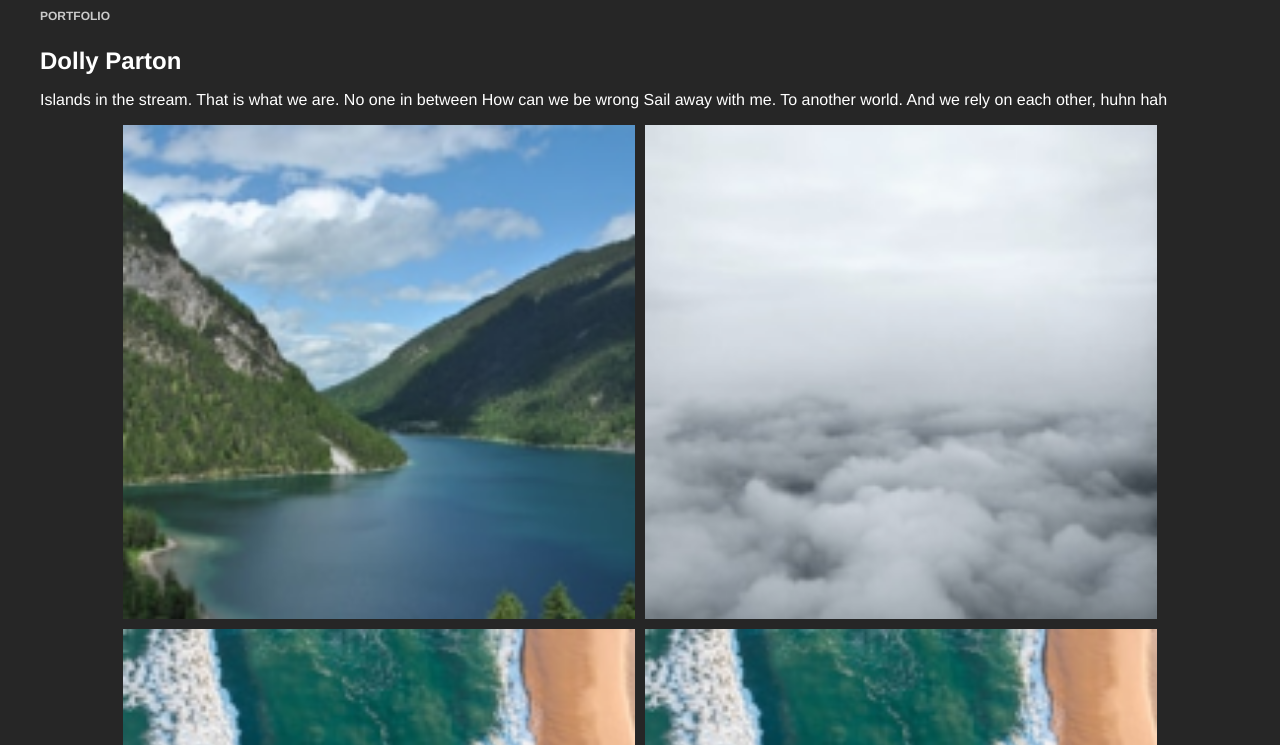
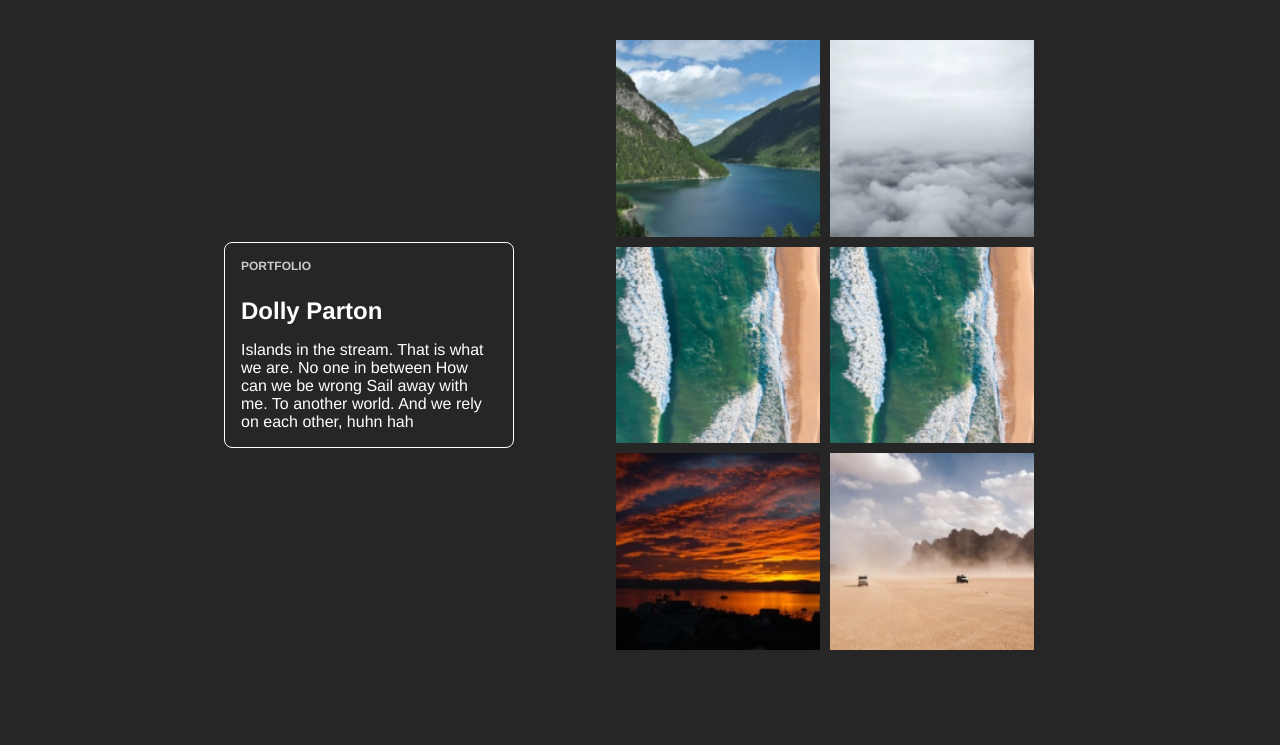
Before and after one commit to ricalm1/photo-studio, a plain HTML site: page index.html in a window 1280 px wide. Shown: the part 55-800 px from the top of the page. Drawn offline with Linux system fonts and the light colour scheme.

Commit message:
finished landing page and made i responsive

```diff
--- a/css/media.css
+++ b/css/media.css
@@ -1,16 +1,40 @@
-@media(max-width:768px){
-    .image{
-        flex:
-    }
-}
-
-
-
-
-
 @media (max-width: 300px) {
     .image {
       flex: 0 0 100%;
       max-width: 100%;
     }
   }
+
+  @media (min-width: 768px) {
+    main.container {
+        display: flex;
+        align-items: flex-start;
+        gap: 2rem;
+        padding: 0 2rem;
+        min-height: 100vh;
+        justify-content: center;
+        align-items: center;
+    }
+
+    .intro-text {
+        flex-shrink: 0;
+        max-width: 18rem;
+        padding-top: 0;
+        border: solid white 1px;
+        border-radius: 8px;
+    }
+
+    .image-grid {
+        max-width: calc(2 * 250px + 10px);
+        margin-left: 0;
+    }
+
+    .image {
+        flex: 0 0 250px;
+    }
+
+    .image img {
+        width: 100%;
+        height: auto;
+    }
+}
--- a/css/style.css
+++ b/css/style.css
@@ -7,6 +7,7 @@
     --small-header-size:0.75rem;
     --body-font-color:#FFFFFF;
 }
+
 
 body{
     background-color: var(--primary-bg-color);
@@ -29,7 +30,6 @@ body{
 h1{
     margin:1rem;
     font-weight: 700;
-
 }
 
 h6 {
--- a/index.html
+++ b/index.html
@@ -4,15 +4,16 @@
     <meta charset="UTF-8">
     <meta name="viewport" content="width=device-width, initial-scale=1.0">
     <link rel="stylesheet" href="css/style.css">
+    <link rel="stylesheet" href="css/grid.css">
     <link rel="stylesheet" href="css/media.css">
-    <link rel="stylesheet" href="css/grid.css">
 
     <title>Document</title>
 </head>
 <body>
     <header class="hamburger"><img src="/images/Hamburger icon.svg"></header>
-    <main>
 
+
+    <main class="container">
 
         <section class="intro-text">
             <h6>PORTFOLIO</h6>
@@ -32,5 +33,6 @@
 
     </main>
 
+
 </body>
 </html>
```
